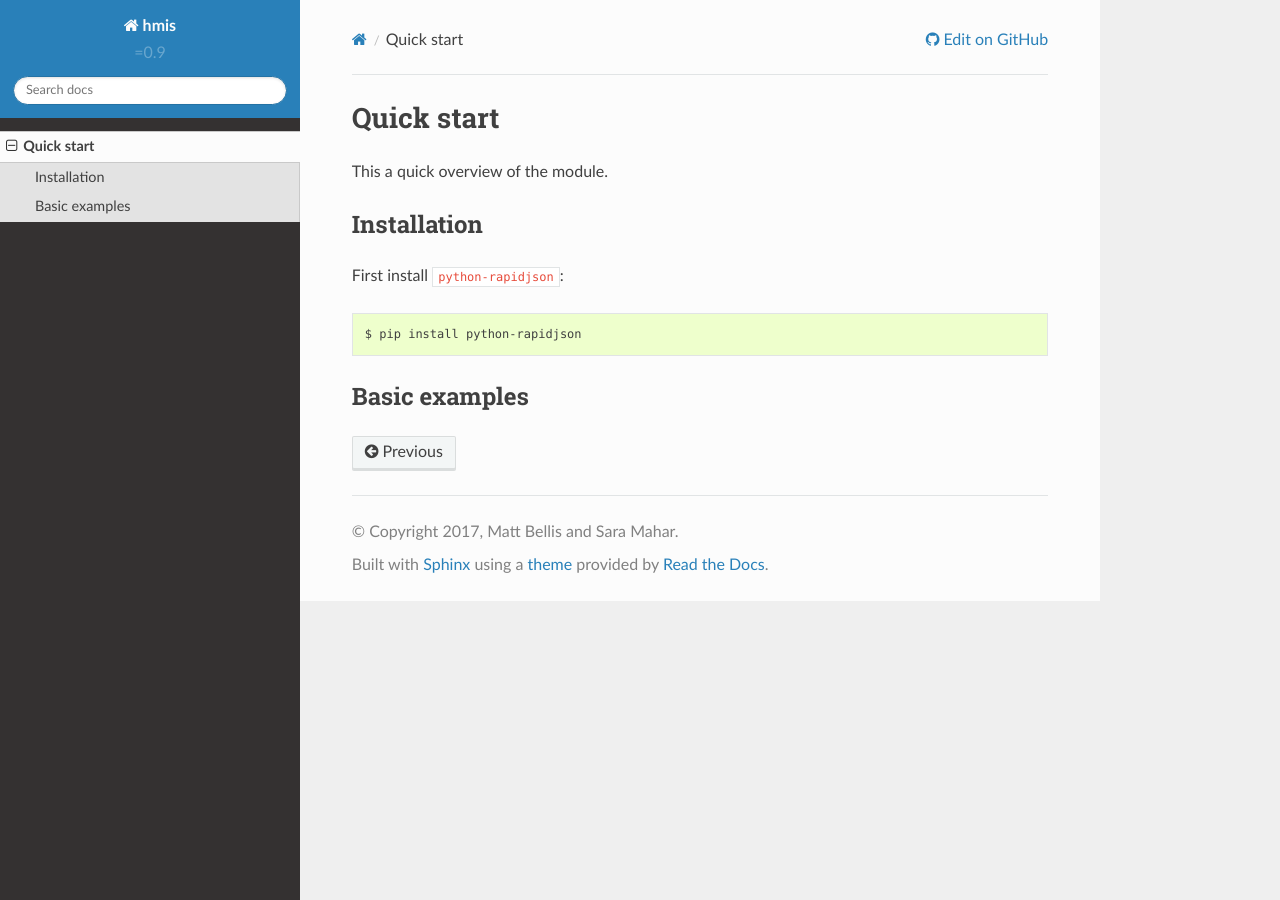
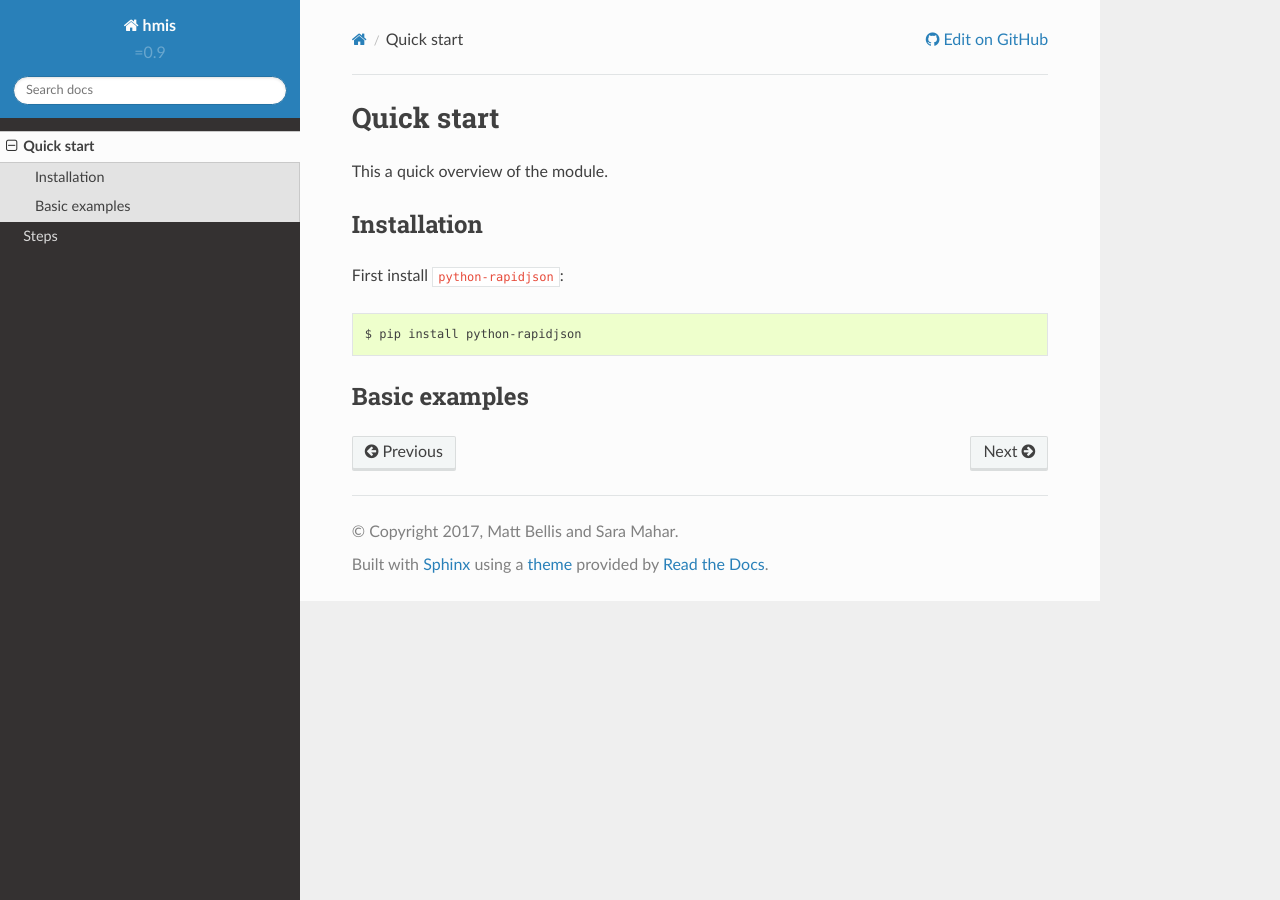
Before and after one commit to mattbellis/hmis, a Sphinx documentation site: the page built from docs/quickstart.rst, in a window 1280 px wide. Built offline with Sphinx 7.4.7 and the Read the Docs theme 2.0.0, drawn with Linux system fonts in a browser that asks for light colours.

Commit message:
Making steps section in readthedocs

```diff
--- a/docs/index.rst
+++ b/docs/index.rst
@@ -3,16 +3,18 @@
    You can adapt this file completely to your liking, but it should at least
    contain the root `toctree` directive.
 
-Welcome to hmis's documentation!
+Welcome to hmis_'s documentation!
 ================================
 
 Contents:
 
 .. toctree::
-   :maxdepth: 2
+   :maxdepth: 4
 
    quickstart
+   steps
 
+.. _hmis: https://github.com/mattbellis/hmis
 
 
 Indices and tables
```
